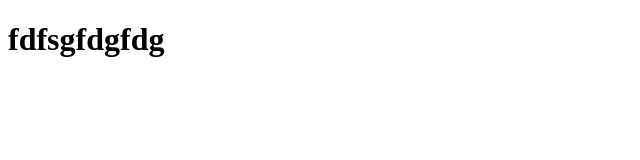
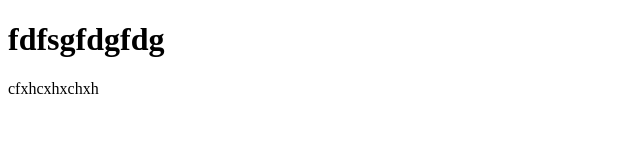
Before and after one commit to sarathdevuk/Learnlyhtml, a plain HTML site: page index.html in a window 1280 px wide. Shown: the whole page, without its empty margins (0-640 px from the left). Drawn offline with Linux system fonts and the light colour scheme.

Commit message:
next commit

```diff
--- a/index.html
+++ b/index.html
@@ -8,6 +8,6 @@
 </head>
 <body>
   <h1>fdfsgfdgfdg</h1>
-
+  cfxhcxhxchxh
 </body>
 </html>
```
